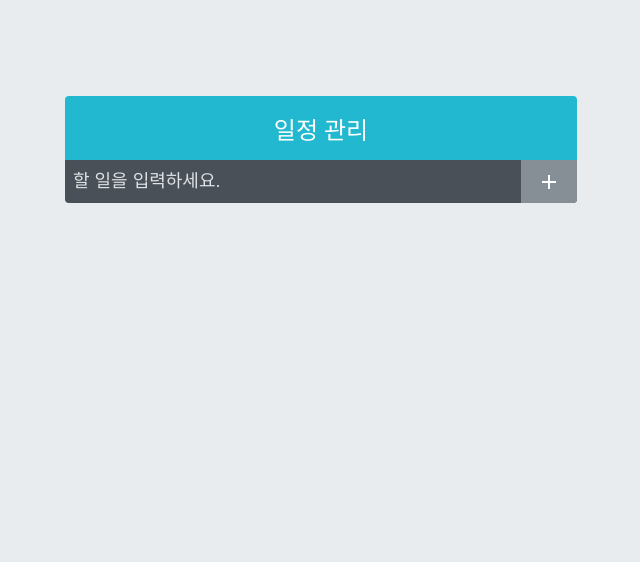
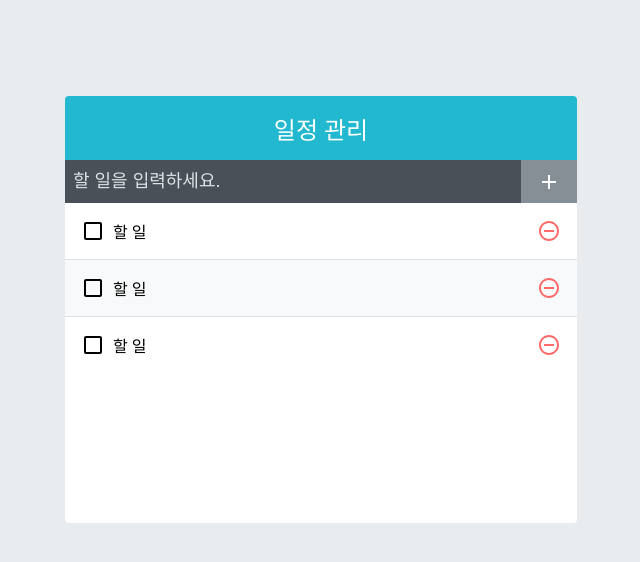
Before and after one commit to hyeonpearl/todo-app-react, a React (Create React App) app: page / in a window 1280 px wide. Shown: the top 562 px of the page, without its empty margins (319-959 px from the left). Built offline with nearby package versions, Linux system fonts and the light colour scheme; the HTML template or start-up script is replaced by a standard one.

Commit message:
Style: TodoList, TodoListItem CSS 작업

```diff
--- a/src/App.js
+++ b/src/App.js
@@ -1,5 +1,6 @@
 import React from 'react';
 import TodoInsert from './components/TodoInsert';
+import TodoList from './components/TodoList';
 import TodoTemplate from './components/TodoTemplate';
 
 const App = () => {
@@ -7,6 +8,7 @@
     <>
       <TodoTemplate>
         <TodoInsert />
+        <TodoList />
       </TodoTemplate>
     </>
   );
--- a/src/components/TodoList.js
+++ b/src/components/TodoList.js
@@ -0,0 +1,15 @@
+import React from 'react';
+import './TodoList.scss';
+import TodoListItem from './TodoListItem';
+
+const TodoList = () => {
+  return (
+    <div className='TodoList'>
+      <TodoListItem />
+      <TodoListItem />
+      <TodoListItem />
+    </div>
+  );
+};
+
+export default TodoList;
--- /dev/null
+++ b/src/components/TodoList.scss
@@ -0,0 +1,5 @@
+.TodoList {
+  min-height: 320px;
+  max-height: 513px;
+  overflow-y: auto;
+}
--- a/src/components/TodoListItem.js
+++ b/src/components/TodoListItem.js
@@ -0,0 +1,23 @@
+import React from 'react';
+import './TodoListItem.scss';
+import {
+  MdCheckBoxOutlineBlank,
+  MdCheckBox,
+  MdRemoveCircleOutline,
+} from 'react-icons/md';
+
+const TodoListItem = () => {
+  return (
+    <div className='TodoListItem'>
+      <div className='checkbox'>
+        <MdCheckBoxOutlineBlank />
+        <div className='text'>할 일</div>
+      </div>
+      <div className='remove'>
+        <MdRemoveCircleOutline />
+      </div>
+    </div>
+  );
+};
+
+export default TodoListItem;
--- /dev/null
+++ b/src/components/TodoListItem.scss
@@ -0,0 +1,45 @@
+.TodoListItem {
+  padding: 1rem;
+  display: flex;
+  align-items: center;
+  &:nth-child(even) {
+    background: #f8f9fa;
+  }
+
+  .checkbox {
+    cursor: pointer;
+    flex: 1;
+    display: flex;
+    align-items: center;
+    svg {
+      font-size: 1.5rem;
+    }
+    .text {
+      margin: 0 0 0 0.5rem;
+      flex: 1;
+    }
+    &:checked {
+      svg {
+        color: #22b8cf;
+      }
+      .text {
+        color: #adb5bd;
+        text-decoration: line-through;
+      }
+    }
+  }
+  .remove {
+    display: flex;
+    align-items: center;
+    font-size: 1.5rem;
+    color: #ff6b6b;
+    cursor: pointer;
+    &:hover {
+      color: #ff8787;
+    }
+  }
+
+  & + & {
+    border-top: 1px solid #dee2e6;
+  }
+}
```
